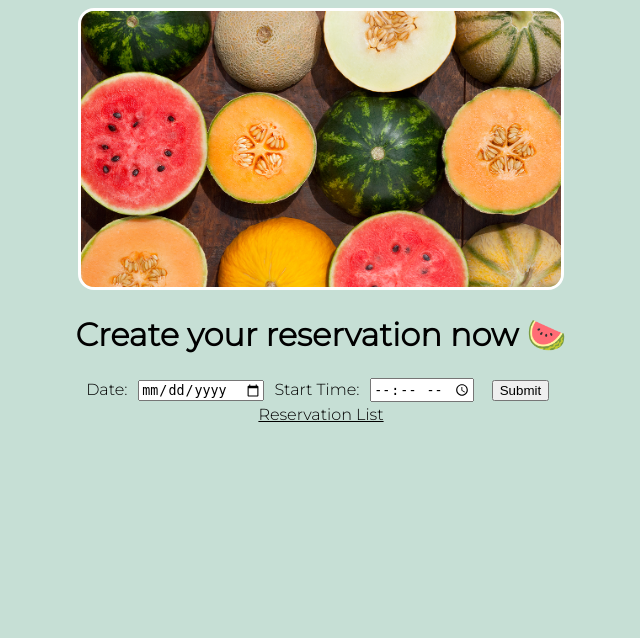
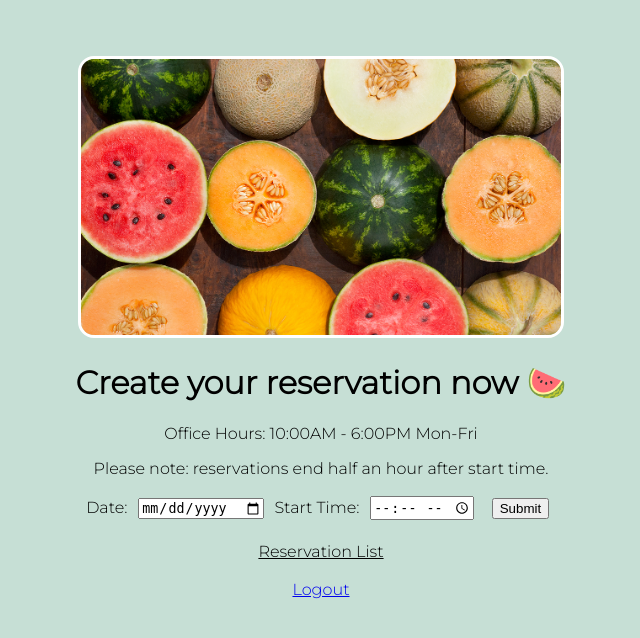
Before and after one commit to lisamqy/melonressie, a Flask app: page /user/1 in a window 1280 px wide. Shown: the top 638 px of the page, without its empty margins (319-959 px from the left). Run offline with Flask 2, Linux system fonts and the light colour scheme; data that the repository does not hold is empty; some libraries are stand-ins or nearby versions.

Commit message:
Fixed reservation display times

```diff
--- a/crud.py
+++ b/crud.py
@@ -33,11 +33,10 @@ def create_appt(user_id, datetime):
 
     return appt
 
-def show_appts():
-    """Show all appointsment in database."""
-    #prob will use to doublecheck for dupe res
+def check_appt_time(datetime):
+    """Check if appointment date&time already exists in database."""
 
-    return Appointment.query.all()
+    return Appointment.query.filter_by(datetime=datetime).count()
 
 def find_appt_by_user(user_id):
     """Find any appointment(s) associated with a specific user_id"""
@@ -45,7 +44,6 @@ def find_appt_by_user(user_id):
     return Appointment.query.filter_by(user_id=user_id).all()
 
 
-
 if __name__ == '__main__':
     from server import app
     connect_to_db(app)
--- a/server.py
+++ b/server.py
@@ -3,6 +3,7 @@ from flask_debugtoolbar import DebugToolbarExtension
 from model import connect_to_db
 import crud
 from jinja2 import StrictUndefined
+from datetime import datetime, timedelta
 
 app = Flask(__name__)
 app.secret_key = 'secret'
@@ -16,10 +17,9 @@ def homepage():
 
     if "current_user" in session:
         user = crud.get_user_by_id(session["current_user"])
+        return redirect(f"/user/{user.user_id}")
     else:
-        user = None
-
-    return render_template("homepage.html", user=user)
+        return render_template("homepage.html")
 
 @app.route("/handle-login", methods=["POST"])
 def handle_login():
@@ -50,20 +50,39 @@ def user_page(user_id):
 
     user = crud.get_user_by_id(user_id)
     appts = crud.find_appt_by_user(user_id)
+    end_times = []
 
-    return render_template("reservation.html", appts=appts)
+    #grab all found appointment times associated user
+    for dtime in appts:
+        #create datetime object from timestamp string
+        date_format_str = "%H:%M"
+        dtime = dtime.datetime.strftime("%H:%M")
+        given_time = datetime.strptime(dtime, date_format_str)
+
+        n = 30 # Add 30 minutes to datetime object
+        end_time = given_time + timedelta(minutes=n)
+        # Convert datetime object to string in specific format
+        end_time_str = end_time.strftime('%H:%M')
+        end_times.append(end_time_str)
+
+    return render_template("reservation.html", packed=zip(appts, end_times))
 
 @app.route("/reservation", methods=['POST'])
 def make_reservation():
     """User reservations."""
 
-    user_id = crud.get_user_by_id(session["current_user"])
+    user_id = session["current_user"]
     date = request.form["date"]
     time = request.form["start-time"]
-    # print(f'\n\n{date} {time}\n\n')
-    datetime = ",".join(date.split("-")) + "," + time + ":00"
-    print(f'\n\n{datetime}\n\n')
-    crud.create_appt(user_id, datetime)
+
+    date_time = ",".join(date.split("-")) + "," + time + ":00"
+    print(f'\n\n{date_time}\n\n')
+
+    #In case users try to book a reservation at the same date and time
+    if crud.check_appt_time(date_time) < 1:
+        crud.create_appt(user_id, date_time)
+    else:
+        flash(f'Time slot taken, please try another')
 
     return redirect(f"/user/{user_id}")
 
--- a/static/css/styles.css
+++ b/static/css/styles.css
@@ -5,6 +5,7 @@ body {
 }
 
 img {
+    margin-top: 3em;
     width: 30em;
     border-radius: 1em;
     border-style: solid;
@@ -14,3 +15,12 @@ img {
 input {
     margin: .2em .5em;
 }
+
+#flash-msg {
+    margin-left: auto;
+    margin-right: auto;
+    left: 0;
+    right: 0;
+    text-align: center;
+    position: absolute;
+}
--- a/templates/base.html
+++ b/templates/base.html
@@ -30,7 +30,18 @@
 
         <div id="content-wrap">
 
-            <img src="/static/img/melons_pic.jpeg" alt="iamge of melons">
+            <div id="flash-msg">
+                <!-- Flash Messages -->
+                {% with messages = get_flashed_messages() %}
+                    {% if messages %}
+                        {% for message in messages %}
+                            {{ message }}
+                        {% endfor %}
+                    {% endif %}
+                {% endwith %}
+            </div>
+
+            <img src="/static/img/melons_pic.jpeg" alt="image of melons">
 
             <!-- Include the page's content with this block. -->
             {% block body %}
@@ -42,12 +53,6 @@
 
         </div>
 
-        <!-- <footer id="footer">
-            <div class="center whitesmoke">
-                © 2021 <a href="https://www.linkedin.com/in/lisa-ma77/" target="_blank">Lisa's</a> App
-            </div>
-        </footer> -->
-
     </div>
 
 </body>
--- a/templates/reservation.html
+++ b/templates/reservation.html
@@ -8,27 +8,32 @@
 
     <h1>Create your reservation now 🍉</h1>
 
+    <p>Office Hours: 10:00AM - 6:00PM Mon-Fri</p>
+    <p>Please note: reservations end half an hour after start time.</p>
+
     <form action="/reservation" method="POST">
         <label htmlFor="datetime-select">
         Date:
         <input type="date" name="date" required />
         Start Time:
-        <input type="time" name="start-time" step="1800" required  />
+        <input type="time" name="start-time" min="10:00" max="17:30" step="1800" required  />
         </label>
 
         <input type="submit" value="Submit" />
-
     </form>
 
+    <br>
+
     <u>Reservation List</u>
-    {% for appt in appts %}
+    {% for appt,end_time in packed: %}
         <dt>
-            {{ appt.datetime.strftime('%d, %b %Y @ %H:%M') }}
+            {{ appt.datetime.strftime('%d, %b %Y @ %H:%M') }} - {{ end_time }}
         </dt>
     {% endfor %}
 
+    <br><br>
+
+    <a href="/goodbye">Logout</a>
+
+
 {% endblock %}
-
-{% block js %}
-	<!-- <script src="/static/js/reservation.jsx" type="text/jsx"></script> -->
-{% endblock %}
```
Also changed, not shown: static/js/reservation.jsx (deleted, +0 -22 lines), templates/homepage.html (+7 -36 lines), static/js/homepage.js (added).
